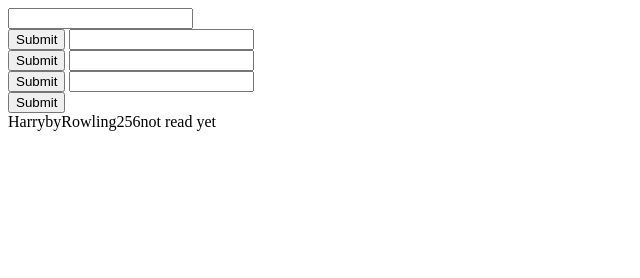
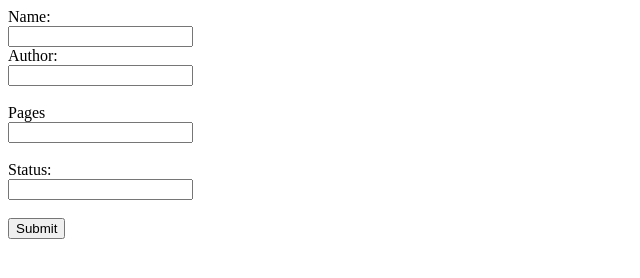
Before and after one commit to Bautaxx/objects-practice, a plain HTML site: page index.html in a window 1280 px wide. Shown: the whole page, without its empty margins (0-640 px from the left). Drawn offline with Linux system fonts and the light colour scheme.

Commit message:
Finished without styling and possible bugs

```diff
--- a/constructors.js
+++ b/constructors.js
@@ -8,23 +8,34 @@ function Book(title,author,pages,status){
         return (this.title + 'by' + this.author + this.pages + this.status)
     }
 }
-function addBook(book){
-    books.push(book);
+
+function addBook(toAdd){
+    books.push(toAdd);
+    addDisplay(books)
 }
+
+
 
 // Get the <ul> element
 const frame = document.getElementById("main-frame");
+//Creates a div with the book information
+function addDisplay(){
+    let card = document.createElement("div");
+    card.innerText = books[books.length - 1].info();
+    frame.appendChild(card);
+}
 
-books[0] = new Book('Harry','Rowling',256,'not read yet')
 
-// Loop through the elements of the array
-for (let i = 0; i < books.length; i++) {
-  // Create a new <li> element
-  let card = document.createElement("div");
+const form = document.querySelector("form");
+form.addEventListener("submit", function(event) {
+  event.preventDefault(); // Prevent the form from being submitted
+  let bookName = form.elements.name.value
+  let author = form.elements.author.value
+  let pages = form.elements.pages.value
+  let status = form.elements.status.value
 
-  // Set the text content of the <li> element to the current array element
-  card.innerText = books[i].info();
+  bookToAdd = new Book(bookName,author,pages,status) //Replace that info with the submited data
+  addBook(bookToAdd)
 
-  // Append the <li> element to the <ul> element
-  frame.appendChild(card);
-}
+  console.log("The form was submitted!");
+});
--- a/index.html
+++ b/index.html
@@ -5,21 +5,19 @@
     <title>My Page</title>
   </head>
   <body>
-    <!-- Your content goes here -->
-    <form action="" class="book-data">
-        <input type="text" id="name" name="name"><br>
-        <button type="submit">Submit</button>
+    <form id="myForm">
+      <label for="name">Name:</label><br>
+      <input type="text"  name="name"><br>
+      <label>Author:</label><br>
+      <input type="text" name="author"><br><br>
+      <label>Pages</label><br>
+      <input type="text" name="pages"><br><br>
+      <label >Status:</label><br>
+      <input type="text" name="status"><br><br>
 
-        <input type="text" id="name" name="name"><br>
-        <button type="submit">Submit</button>
+      <input type="submit" value="Submit">
+    </form>
 
-        <input type="text" id="name" name="name"><br>
-        <button type="submit">Submit</button>
-
-        <input type="text" id="name" name="name"><br>
-        <button type="submit">Submit</button>
-
-    </form>
     <div data-card="" id="main-frame"></div>
     <script src="constructors.js"></script>
   </body>
```
